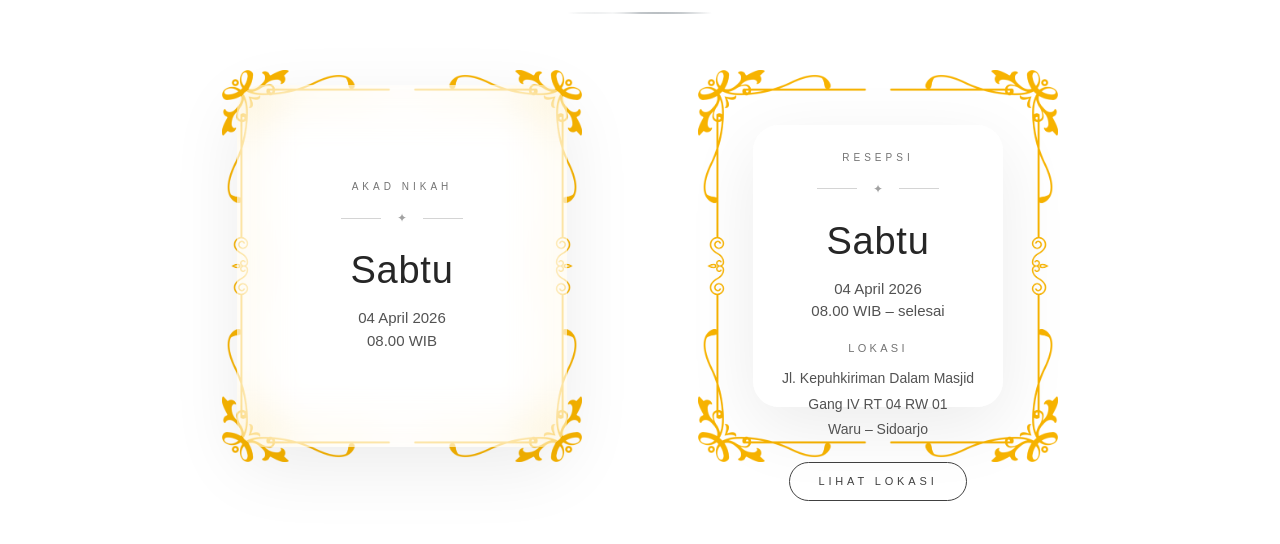
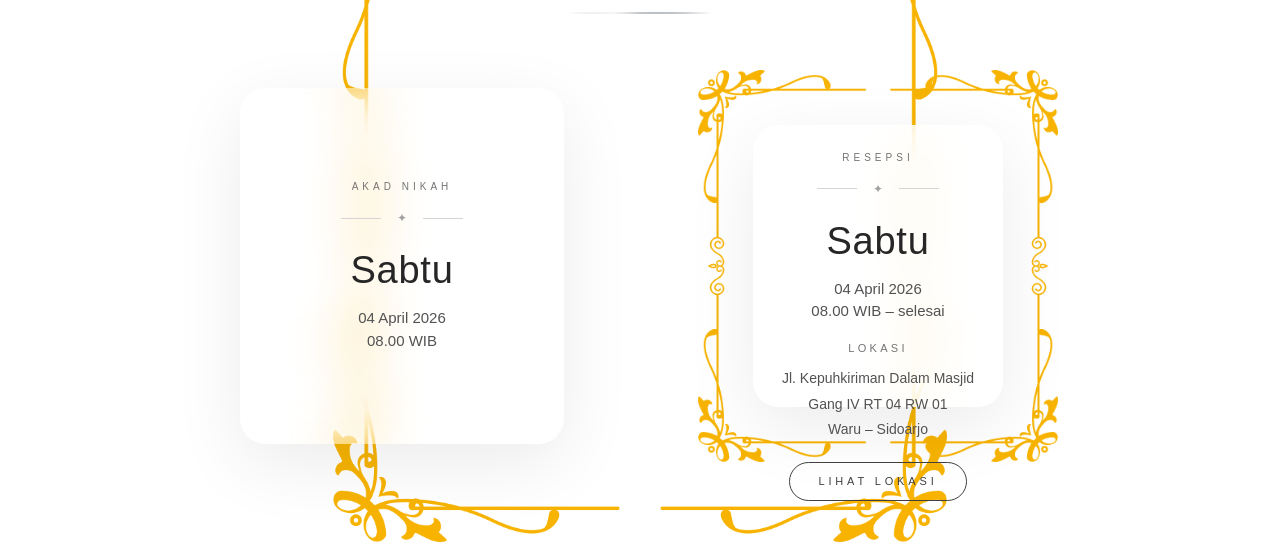
Before and after one commit to swakastudio/duajemari, a Next.js app: page /firoh-arofi/invitation in a window 1280 px wide. Shown: the part 3232-3776 px from the top of the page. Built offline with nearby package versions, Linux system fonts and the light colour scheme.

Commit message:
Update HariBahagia.tsx

```diff
--- a/app/(wedding)/firoh-arofi/components/HariBahagia.tsx
+++ b/app/(wedding)/firoh-arofi/components/HariBahagia.tsx
@@ -26,7 +26,13 @@ HARI BAHAGIA
 
 </div>
 
+{/* FRAME */}
 
+<img
+src="/firoh-arofi/frame-hari-bahagia.png"
+alt="frame"
+className="absolute inset-0 w-full h-full object-contain pointer-events-none"
+/>
 
 {/* GRID */}
 
@@ -38,27 +44,19 @@ HARI BAHAGIA
 <div className="relative w-[360px] h-[392px]">
 
 
-{/* FRAME */}
-
-<img
-src="/firoh-arofi/frame-hari-bahagia.png"
-alt="frame"
-className="absolute inset-0 w-full h-full object-contain pointer-events-none"
-/>
-
 
 {/* GLASS CARD */}
 
 <div className="
 absolute
-top-[15px]
-bottom-[15px]
-left-[15px]
-right-[15px]
-bg-white/25
+top-[18px]
+bottom-[18px]
+left-[18px]
+right-[18px]
+bg-white/15
 backdrop-blur-xl
 rounded-[26px]
-border border-white/5
+border border-white/3
 shadow-[0_20px_70px_rgba(0,0,0,0.08)]
 flex
 flex-col
```
